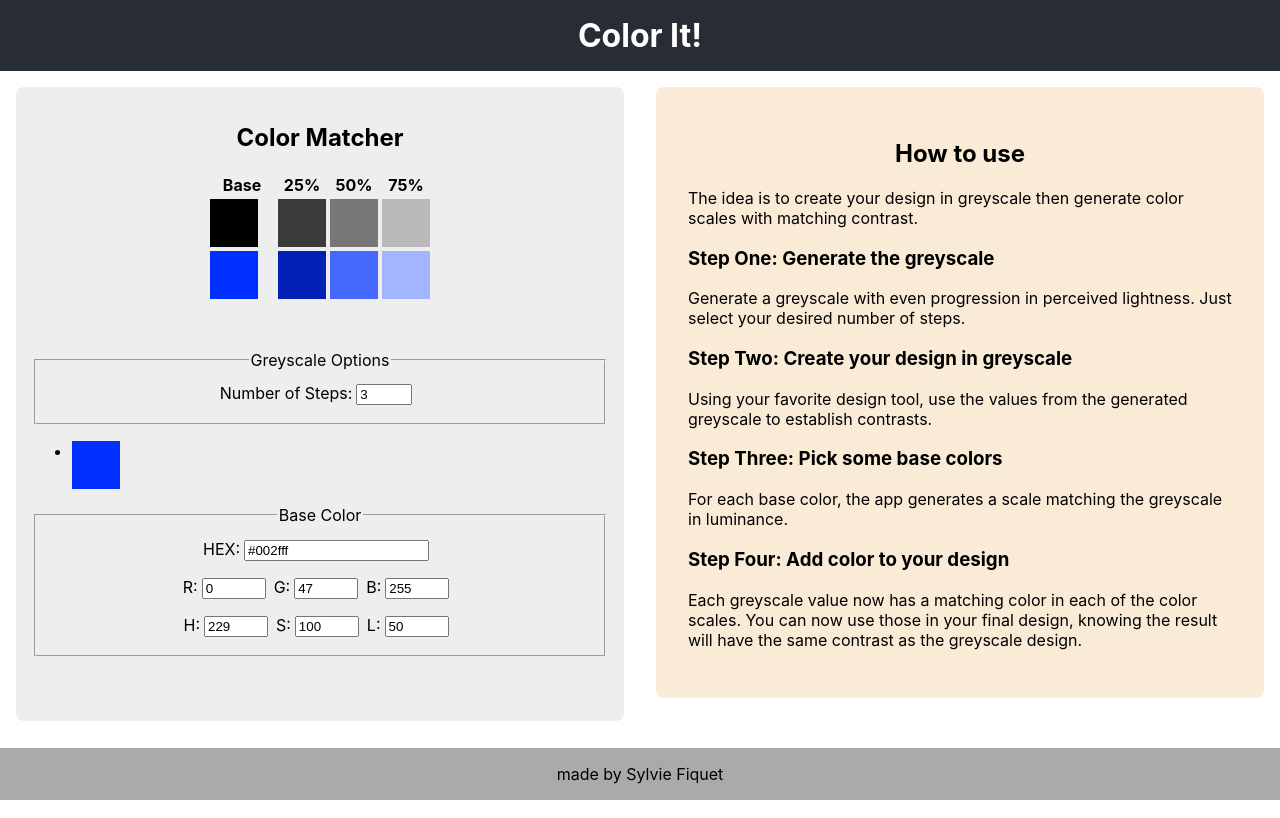
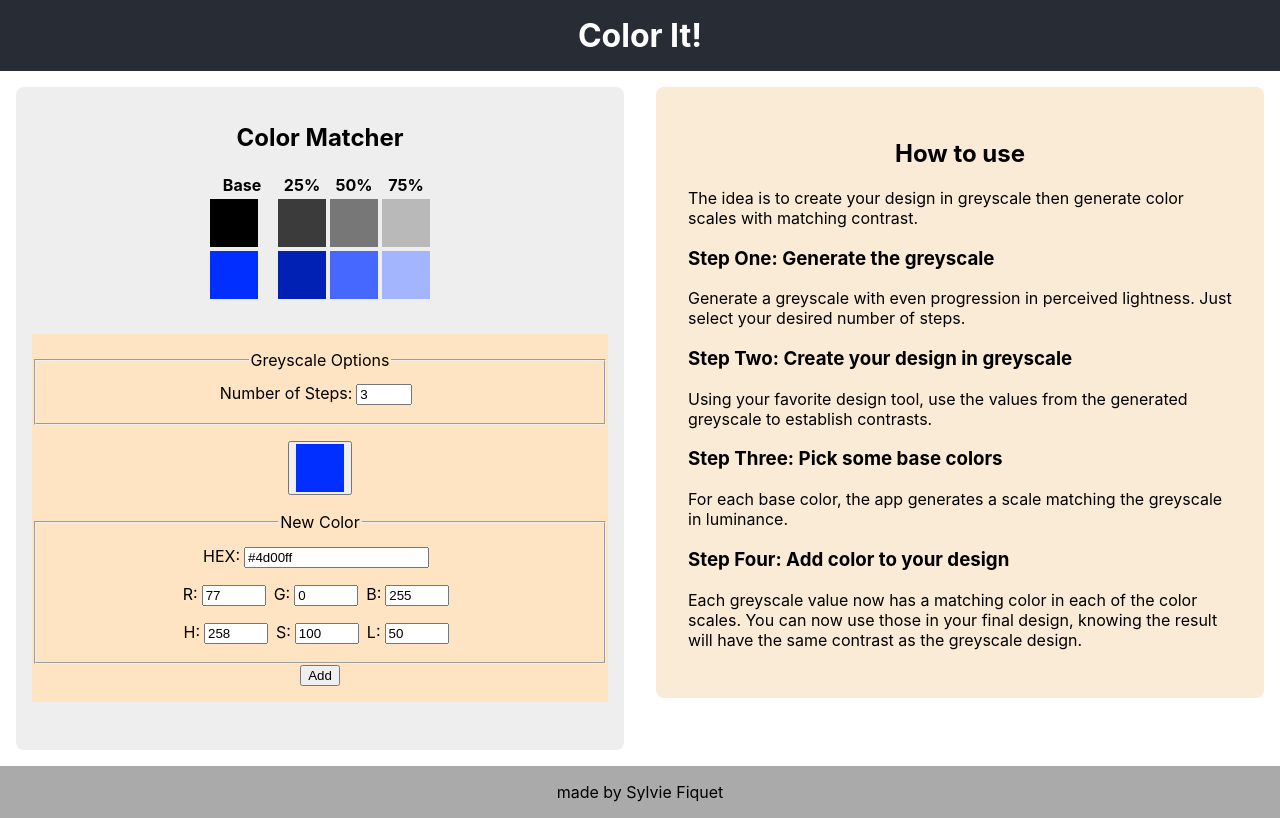
Before and after one commit to sfiquet/color-it, a React (Create React App) app: page / in a window 1280 px wide. Built offline with nearby package versions, Linux system fonts and the light colour scheme.

Commit message:
feat: Add Colour to list

```diff
--- a/src/ColourMatcher.css
+++ b/src/ColourMatcher.css
@@ -43,9 +43,9 @@ label > input {
   border: 1px solid red;
 }
 
-.ColourMatcherForm {
+.ColourMatcherSelection {
   padding: 1rem 0;
-  background-color: 'bisque';
+  background-color: bisque;
   width: 100%;
   margin: 2rem 0;
 }
@@ -54,6 +54,13 @@ label > input {
   padding: .5rem 0;
 }
 
+.ColourList {
+  /*display: flex;*/
+  list-style-type: none;
+  margin: 1rem 0;
+  padding: 0;
+}
+
 /* medium */
 @media screen and (min-width: 768px) {
   .ColourMatcher {
--- a/src/ColourMatcher.js
+++ b/src/ColourMatcher.js
@@ -220,7 +220,7 @@ function ColourSelection({colour, setColour}){
 
   return (
     <fieldset>
-      <legend>Base Color</legend>
+      <legend>New Color</legend>
       <div className="fieldsetrow">
         <label>
           HEX:
@@ -248,18 +248,37 @@ function ColourSelection({colour, setColour}){
   );
 }
 
+function NewColourSelection({onSubmit}){
+  const [colour, setColour] = useState(getRandomSaturedColour());
+
+  const handleSubmit = event => {
+    event.preventDefault();
+    onSubmit(colour);
+    setColour(getRandomSaturedColour());
+  };
+
+  return(
+    <form onSubmit={handleSubmit}>
+      <ColourSelection colour={colour} setColour={setColour} />
+      <button type="submit">Add</button>
+    </form>
+  );
+}
+
 function ColourList({colours, setColours, selected, setSelected}){
-  const elList = colours.map((colour, index) => {
+  let elList = colours.map((colour, index) => {
     const selectedClass = index === selected ? 'selected' : '';
     return (
       <li className={selectedClass} key={index} >
-        <ColourSwatch colour={colour} />
+        <button type="button">
+          <ColourSwatch colour={colour} />
+        </button>
       </li>
     )
   });
 
   return (
-    <ul>
+    <ul className="ColourList">
       {elList}
     </ul>
   );
@@ -274,10 +293,15 @@ function ColourListSelection({colours, setColours}){
     setColours(allColours);
   };
 
+  const addNewColour = (newColour) => {
+    setColours([...colours, newColour]);
+  };
+
   return (
     <Fragment>
       <ColourList colours={colours} selected={selected} setColours={setColours} setSelected={setSelected} />
-      <ColourSelection colour={colours[selected]} setColour={changeSelectedColour} />
+
+      <NewColourSelection onSubmit={addNewColour} />
     </Fragment>
   );
 }
@@ -317,10 +341,10 @@ function ColourMatcher({title, headingLevel}){
           {colourScales}
         </tbody>
       </table>
-      <form className="ColourMatcherForm">
+      <div className="ColourMatcherSelection">
         <GreyScaleSelection steps={steps} setSteps={setSteps} />
         <ColourListSelection colours={colours} setColours={setColours} />
-      </form>
+      </div>
     </div>
   );
 }
```
